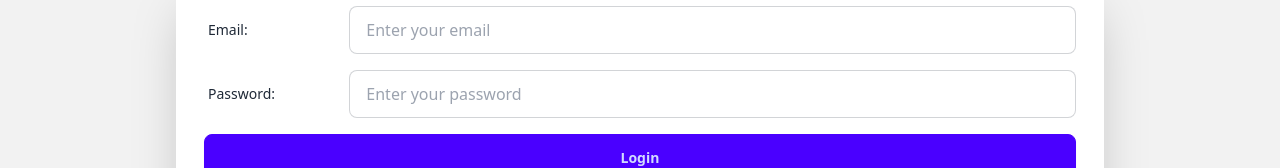
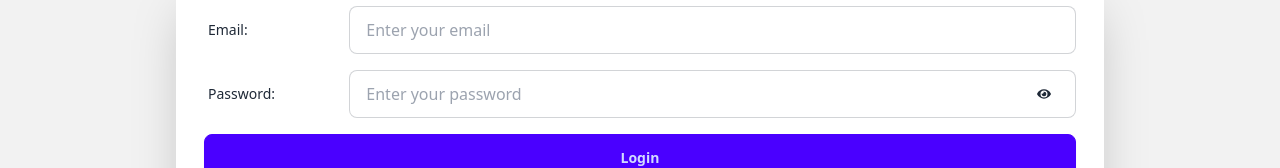
Before and after one commit to Shahriar-Hossain-Alvi/eduverse-frontend, a React (Vite) app: page /signin in a window 1280 px wide. Shown: the part 290-458 px from the top of the page. Built offline with nearby package versions, Linux system fonts and the light colour scheme.

Commit message:
added password show and hide button

```diff
--- a/src/components/Pages/Auth/SignIn.jsx
+++ b/src/components/Pages/Auth/SignIn.jsx
@@ -4,12 +4,18 @@ import useAuth from "../../Hooks/useAuth";
 import useTheme from "../../Hooks/useTheme"
 import { TbFidgetSpinner } from "react-icons/tb";
 import toast, { Toaster } from 'react-hot-toast';
+import { useState } from "react";
+import { FaEye, FaEyeSlash } from "react-icons/fa";
+
+
+
 
 const SignIn = () => {
     const { theme } = useTheme();
     const { user, login, loading } = useAuth();
     const location = useLocation();
     const navigate = useNavigate();
+    const [showPassword, setShowPassword] = useState(false);
     const from = location?.state?.from?.pathname || "/";
     const { register, handleSubmit, formState: { errors }, reset } = useForm();
 
@@ -93,8 +99,21 @@ const SignIn = () => {
                                 <span className="label-text">Password:</span>
                             </label>
 
-                            <div className="col-span-10">
-                                <input type="password" placeholder="Enter your password" className="input  input-bordered w-full"
+                            <div className="col-span-10 relative">
+                                {
+                                    showPassword ?
+                                        <button type="button" onClick={() => setShowPassword(false)} className="btn absolute right-3 btn-sm top-1/2 btn-ghost hover:bg-transparent -translate-y-1/2">
+                                            <FaEyeSlash />
+                                        </button>
+                                        :
+                                        <button type="button" onClick={() => setShowPassword(true)} className="btn absolute right-3 btn-sm top-1/2 btn-ghost hover:bg-transparent -translate-y-1/2">
+                                            <FaEye />
+                                        </button>
+                                }
+
+                                <input type={
+                                    showPassword ? "text" :
+                                        "password"} placeholder="Enter your password" className="input  input-bordered w-full"
                                     {...register("password", {
                                         required: "Password is required",
                                         minLength: { value: 6, message: "Password must be at least 6 character" }, maxLength: { value: 32, message: "Password must be within 32 character" },
--- a/src/components/Shared/Admin&FacultyShared/CourseMaterialFormAndList.jsx
+++ b/src/components/Shared/Admin&FacultyShared/CourseMaterialFormAndList.jsx
@@ -14,7 +14,6 @@ import { useQuery } from "@tanstack/react-query";
 import LoadingSpinner from "../../Utilities/LoadingSpinner";
 import TanstackQueryErrorMessage from "../../Utilities/TanstackQueryErrorMessage";
 import Swal from "sweetalert2";
-import { set } from "lodash";
 
 
 // handle is_active field for admin
```
